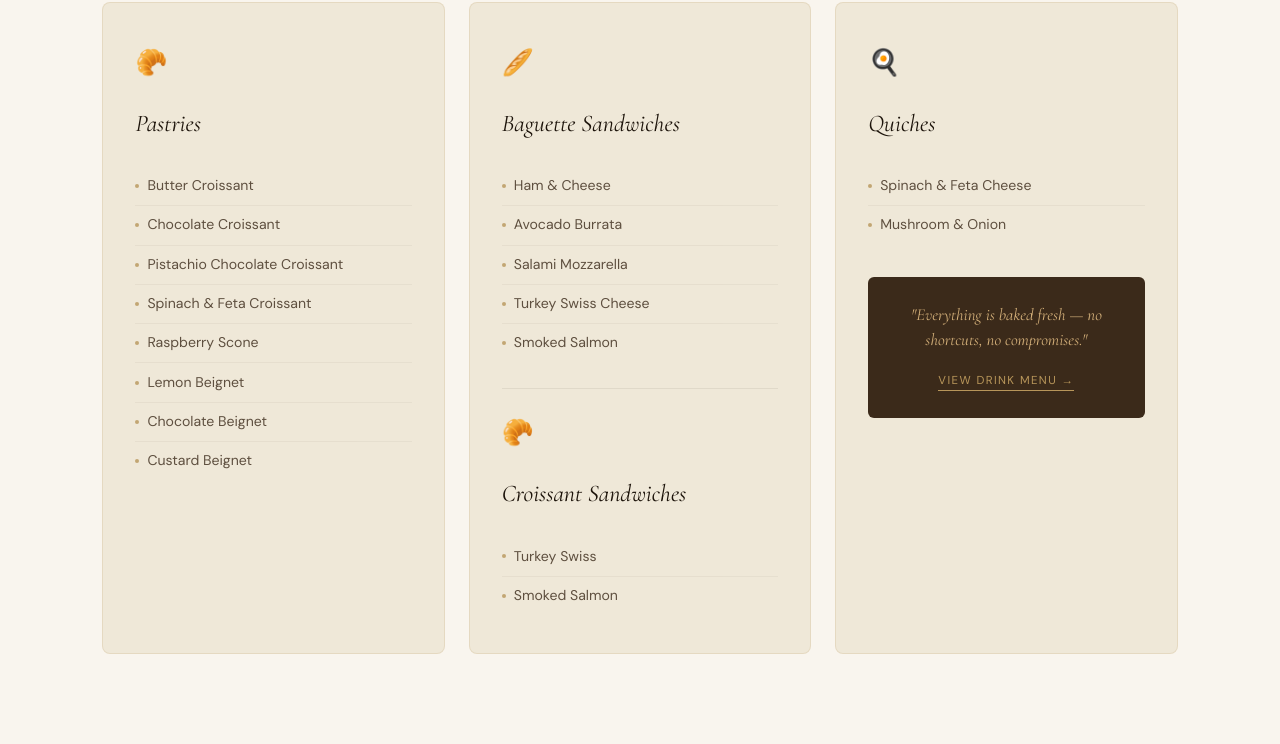
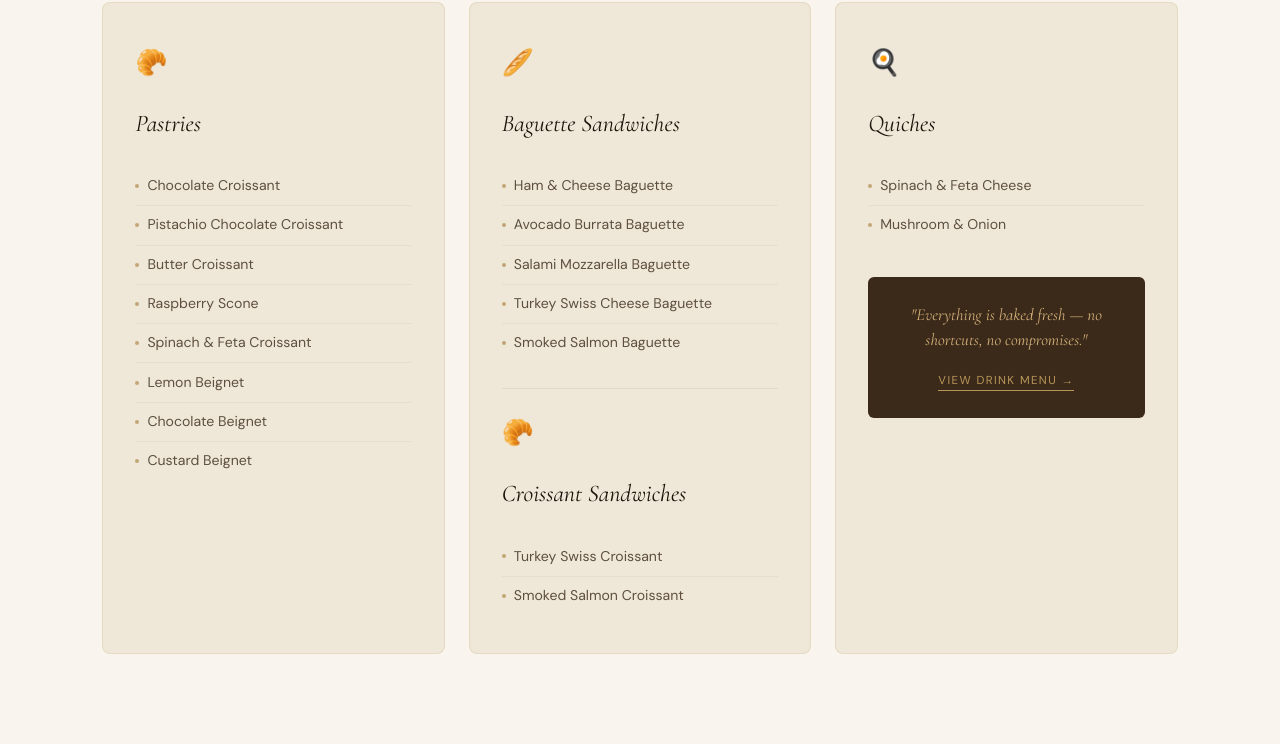
Before and after one commit to kerbelallan-byte/Cafe-de-Flore-Patisseri, a plain HTML site: page index.html in a window 1280 px wide. Shown: the part 2691-3435 px from the top of the page. Drawn offline with nearby package versions, Linux system fonts and the light colour scheme.

Commit message:
index.html

```diff
--- a/index.html
+++ b/index.html
@@ -707,11 +707,11 @@
       <div class="menu-card-icon">🥐</div>
       <h3 class="menu-card-title">Pastries</h3>
       <ul class="menu-items">
-        <li>Butter Croissant</li>
         <li>Chocolate Croissant</li>
         <li>Pistachio Chocolate Croissant</li>
+        <li>Butter Croissant</li>
+        <li>Raspberry Scone</li>
         <li>Spinach &amp; Feta Croissant</li>
-        <li>Raspberry Scone</li>
         <li>Lemon Beignet</li>
         <li>Chocolate Beignet</li>
         <li>Custard Beignet</li>
@@ -721,18 +721,18 @@
       <div class="menu-card-icon">🥖</div>
       <h3 class="menu-card-title">Baguette Sandwiches</h3>
       <ul class="menu-items">
-        <li>Ham &amp; Cheese</li>
-        <li>Avocado Burrata</li>
-        <li>Salami Mozzarella</li>
-        <li>Turkey Swiss Cheese</li>
-        <li>Smoked Salmon</li>
+        <li>Ham &amp; Cheese Baguette</li>
+        <li>Avocado Burrata Baguette</li>
+        <li>Salami Mozzarella Baguette</li>
+        <li>Turkey Swiss Cheese Baguette</li>
+        <li>Smoked Salmon Baguette</li>
       </ul>
       <div style="margin-top:1.6rem; padding-top:1.4rem; border-top:1px solid rgba(59,42,26,0.08);">
         <div class="menu-card-icon">🥐</div>
         <h3 class="menu-card-title" style="margin-top:0.2rem">Croissant Sandwiches</h3>
         <ul class="menu-items">
-          <li>Turkey Swiss</li>
-          <li>Smoked Salmon</li>
+          <li>Turkey Swiss Croissant</li>
+          <li>Smoked Salmon Croissant</li>
         </ul>
       </div>
     </div>
```
